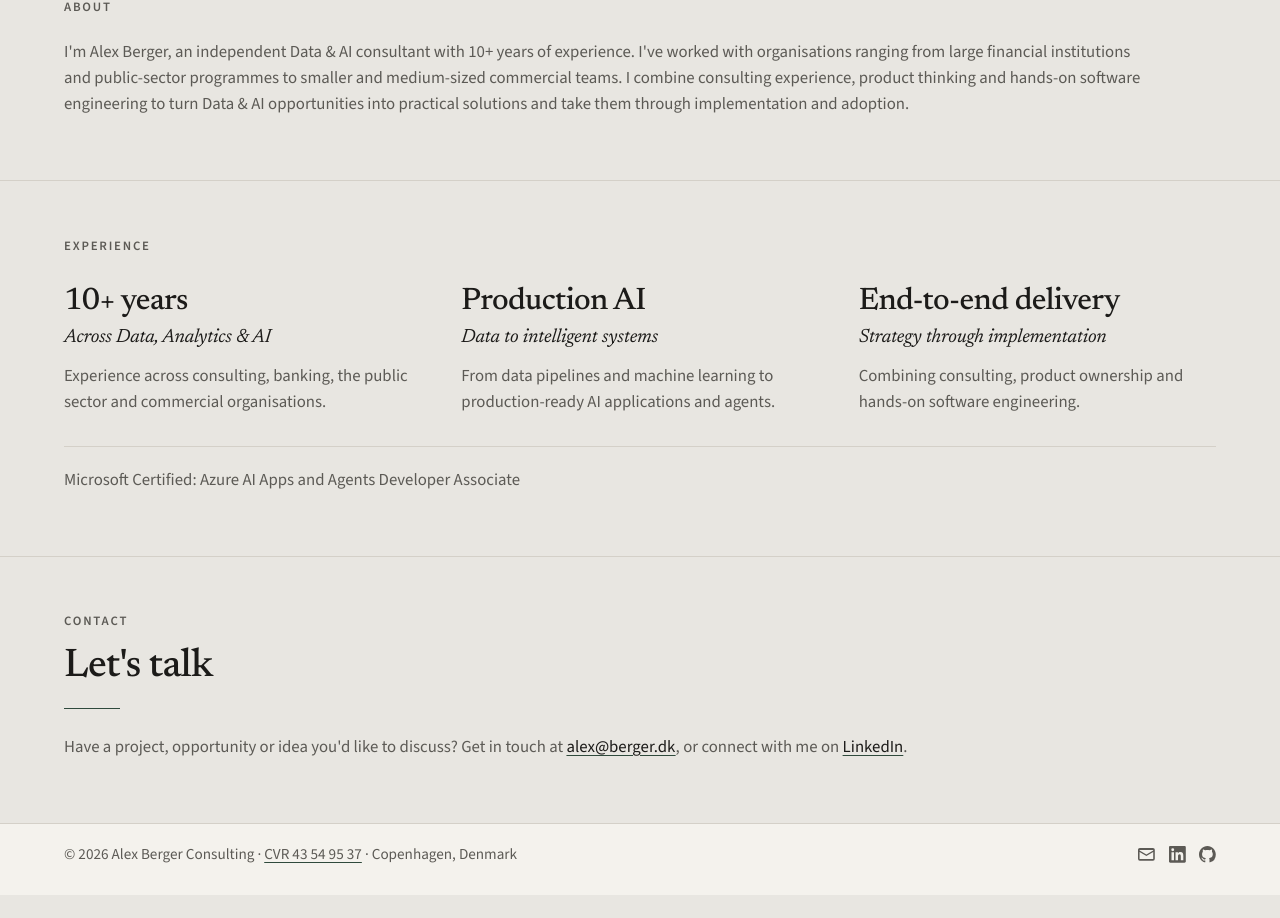
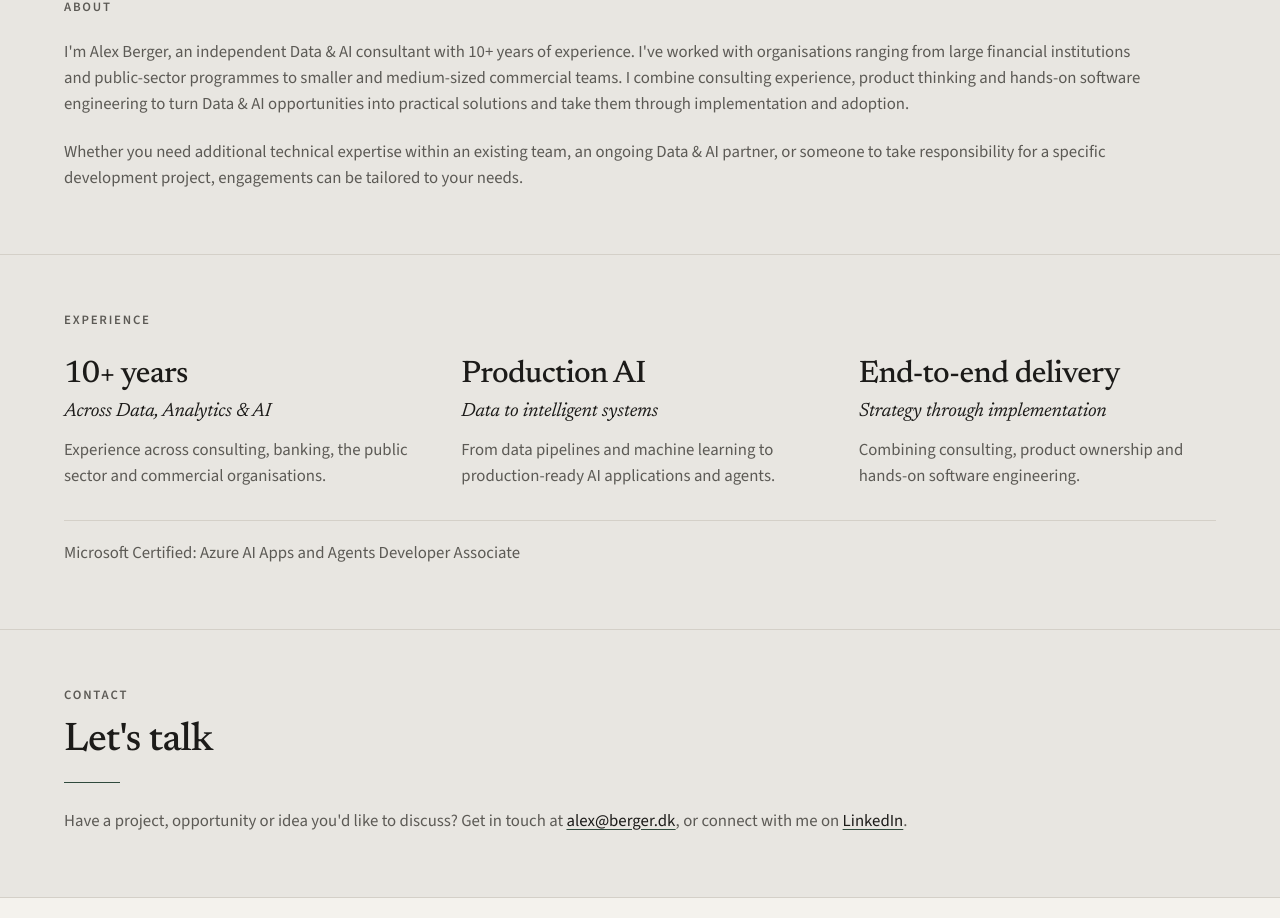
Before and after one commit to alexpberger/abc-website, a React (Vite) app: page / in a window 1280 px wide. Shown: the part 1075-1993 px from the top of the page. Before the commit the page ends 1970 px from the top, so only its background shows below. Built offline with nearby package versions, Linux system fonts and the light colour scheme.

Commit message:
Add an About paragraph on how engagements can be tailored.

```diff
--- a/src/components/Introduction.tsx
+++ b/src/components/Introduction.tsx
@@ -16,6 +16,7 @@ export function Introduction() {
           {site.introduction.label}
         </h2>
         <p className={styles.copy}>{site.introduction.body}</p>
+        <p className={styles.copy}>{site.introduction.engagement}</p>
       </div>
     </section>
   );
--- a/src/content/site.ts
+++ b/src/content/site.ts
@@ -37,6 +37,8 @@ export const site = {
     id: "about",
     label: "About",
     body: "I'm Alex Berger, an independent Data & AI consultant with 10+ years of experience. I've worked with organisations ranging from large financial institutions and public\u2011sector programmes to smaller and medium\u2011sized commercial teams. I combine consulting experience, product thinking and hands\u2011on software engineering to turn Data & AI opportunities into practical solutions and take them through implementation and adoption.",
+    engagement:
+      "Whether you need additional technical expertise within an existing team, an ongoing Data & AI partner, or someone to take responsibility for a specific development project, engagements can be tailored to your needs.",
   },
   credentials: {
     id: "experience",
```
